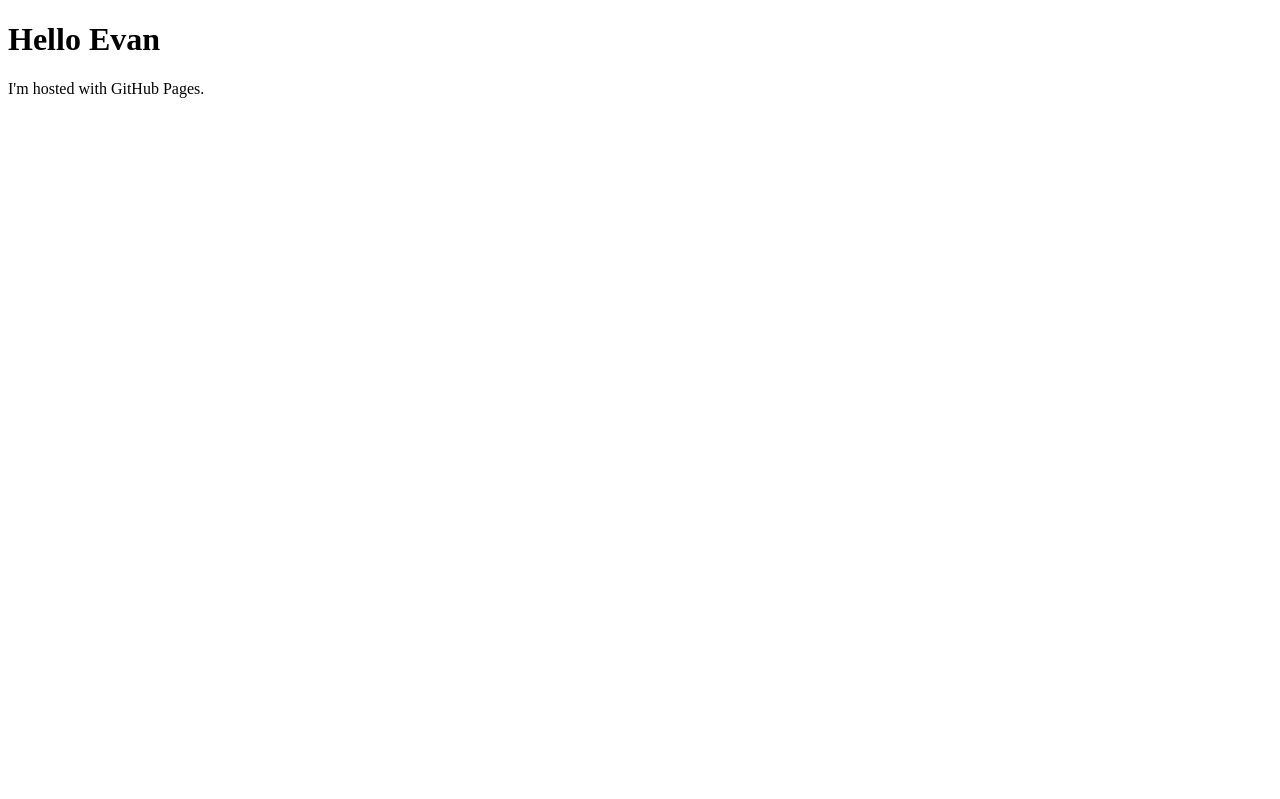
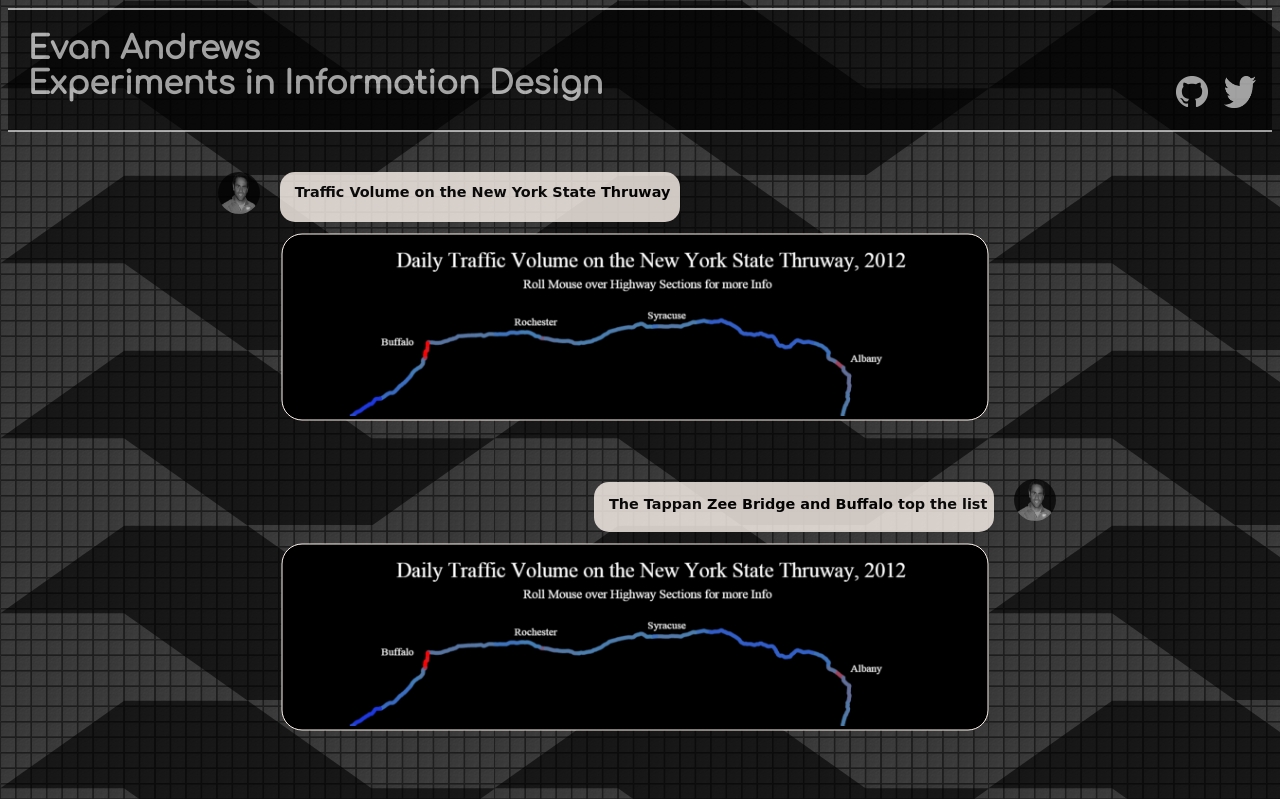
Before and after one commit to esa22/esa22.github.io, a plain HTML site: page index.html in a window 1280 px wide. Shown: the top 799 px of the page. Drawn offline with Linux system fonts and the light colour scheme; a web font is replaced by a local one.

Commit message:
homepage and nysthruway - try#2

```diff
--- a/index.html
+++ b/index.html
@@ -1,7 +1,63 @@
 <!DOCTYPE html>
-<html>
+<html lang="en"><head>
+<title>Home</title>
+<meta http-equiv="Content-Type" content="text/html;charset=utf-8">
+<link href='http://fonts.googleapis.com/css?family=Comfortaa|McLaren' rel='stylesheet' type='text/css'>
+<link rel="stylesheet" href="css/style.css" type="text/css">
+</head>
+
 <body>
-<h1>Hello Evan</h1>
-<p>I'm hosted with GitHub Pages.</p>
+<div id="headerBox">
+<h1>Evan Andrews <br>Experiments in Information Design
+  <a href="https://twitter.com/EvanSAndrews" target="_blank"><img id="twitter" src="img/icons/Twitter_logo_white.png" height="32" width="32"/></a>
+  <a href="https://github.com/esa22" target="_blank"><img id="github" src="img/icons/GitHub-Mark-Light-32px.png"/></a>
+  </h1>
+</div>
+<div id=floatBox>
+</div>
+
+<!--Project Section-->
+<div id="titleBox" class="titleBoxLeft" style="width: 400px;">
+  <h3 style="padding: 12px 0px 0px 15px;">Traffic Volume on the New York State Thruway</h3>
+  <img class="face" src="img/bg/EA.jpg"  height="42" width="42" style="top: -42px; left: -62px"/>
+</div>
+<svg class="projectSvg" height="230" width="710">
+  <a xlink:href="../nysthruway/index.html">
+    <g transform="translate(4,4)">  <!--to place a border around the clip, need to minor adjust positioning of many elements-->
+      <defs>
+        <clipPath id="clipPath" x="0" y="0">
+          <rect x="0" y="0" width="700" height="180" rx="20" ry="20" stroke="seashell" stroke-width="1" fill="black"/>
+        </clipPath>
+      </defs>
+      <!--repeat clip path for border, but with height a couple pixels higher bc image sits ontop of border-->
+      <rect x="-2" y="-2" width="706" height="186" rx="20" ry="20" stroke="seashell" stroke-width="1" fill="black"/>
+      <image x="50" y="0" height="180" width="600" xlink:href="img/prj/nysthruway.png" style="clip-path: url(#clipPath); " />
+    </g>
+  </a>
+</svg>
+<!--End of Project Section-->
+
+<!--Project Section-->
+<div id="titleBox" class="titleBoxRight" style="width: 400px; ">
+  <h3 style="padding: 0px 0px 0px 15px;">The Tappan Zee Bridge and Buffalo top the list</h3>
+  <img class="face" src="img/bg/EA.jpg"  height="42" width="42" style="top: -48px; left: 420px"/>
+</div>
+<svg class="projectSvg" height="230" width="710">
+  <a xlink:href="../nysthruway/index.html">
+    <g transform="translate(4,4)">  <!--to place a border around the clip, need to minor adjust positioning of many elements-->
+      <defs>
+        <clipPath id="clipPath" x="0" y="0">
+          <rect x="0" y="0" width="700" height="180" rx="20" ry="20" stroke="seashell" stroke-width="1" fill="black"/>
+        </clipPath>
+      </defs>
+      <!--repeat clip path for border, but with height a couple pixels higher bc image sits ontop of border-->
+      <rect x="-2" y="-2" width="706" height="186" rx="20" ry="20" stroke="seashell" stroke-width="1" fill="black"/>
+      <image x="50" y="0" height="180" width="600" xlink:href="img/prj/nysthruway.png" style="clip-path: url(#clipPath); " />
+    </g>
+  </a>
+</svg>
+<!--End of Project Section-->
+
+
 </body>
 </html>
```
